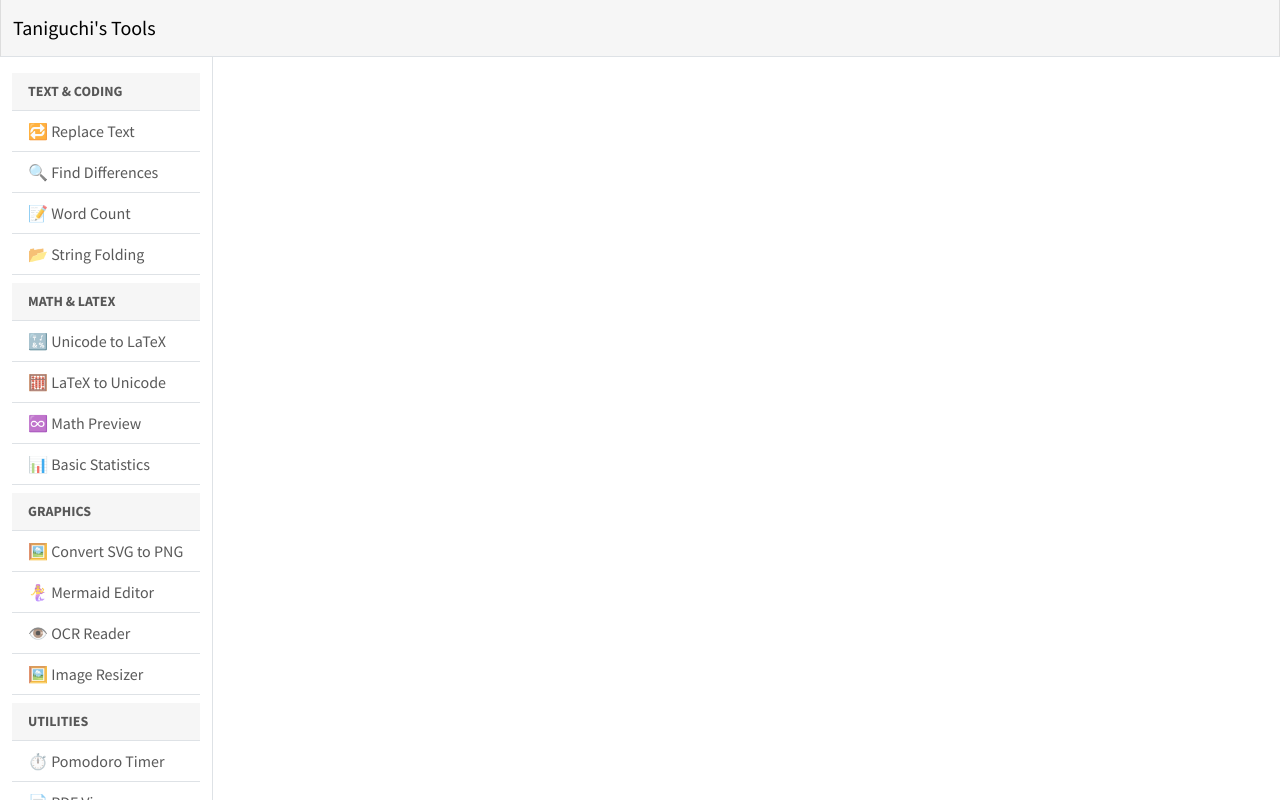
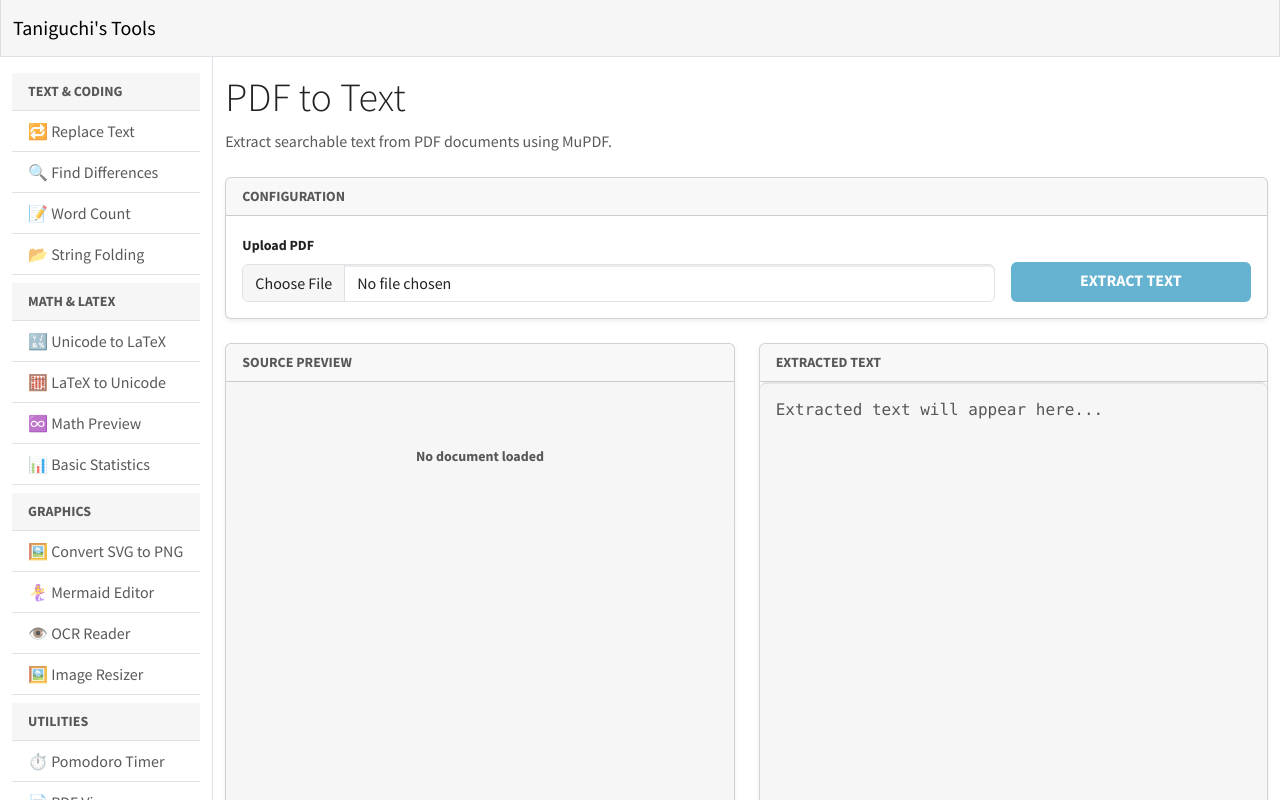
Before and after one commit to tani/tools, a Vue app: page /pdf-to-text in a window 1280 px wide. Shown: the top 800 px of the page. Built offline with nearby package versions, Linux system fonts and the light colour scheme.

Commit message:
feat: add PDF to Text tool using MuPDF

```diff
--- a/src/App.vue
+++ b/src/App.vue
@@ -150,6 +150,13 @@
                 >
                   📏 PDF Resizer
                 </RouterLink>
+                <RouterLink
+                  class="list-group-item list-group-item-action"
+                  active-class="active"
+                  to="/pdf-to-text"
+                >
+                  📝 PDF to Text
+                </RouterLink>
               </div>
             </div>
           </div>
--- a/src/router.ts
+++ b/src/router.ts
@@ -70,6 +70,10 @@ const routes = [
     path: "/pdf-resizer",
     component: () => import("./views/pdf-resizer.vue"),
   },
+  {
+    path: "/pdf-to-text",
+    component: () => import("./views/pdf-to-text.vue"),
+  },
 ];
 
 export const router = createRouter({
--- /dev/null
+++ b/src/views/pdf-to-text.vue
@@ -0,0 +1,139 @@
+<script setup lang="ts">
+import { ref } from 'vue';
+import * as mupdf from 'mupdf';
+import PdfViewer from '../components/PdfViewer.vue';
+
+const fileData = ref<Uint8Array | null>(null);
+const fileName = ref<string | null>(null);
+const resultText = ref("");
+const isProcessing = ref(false);
+const copyBtnText = ref("Copy");
+
+const handleFileChange = (event: Event) => {
+  const target = event.target as HTMLInputElement;
+  const file = target.files?.[0];
+  if (file && file.type === "application/pdf") {
+    fileName.value = file.name;
+    const reader = new FileReader();
+    reader.onload = (e) => {
+      const arrayBuffer = e.target?.result as ArrayBuffer;
+      fileData.value = new Uint8Array(arrayBuffer);
+      resultText.value = "";
+    };
+    reader.readAsArrayBuffer(file);
+  }
+};
+
+const extractText = async () => {
+  if (!fileData.value) return;
+
+  isProcessing.value = true;
+  resultText.value = "";
+
+  try {
+    const doc = mupdf.Document.openDocument(fileData.value, "application/pdf");
+    const pageCount = doc.countPages();
+    let combinedText = "";
+
+    for (let i = 0; i < pageCount; i++) {
+      const page = doc.loadPage(i);
+      const stext = page.toStructuredText();
+      combinedText += `--- Page ${i + 1} ---\n${stext.asText()}\n\n`;
+      stext.destroy();
+    }
+
+    resultText.value = combinedText;
+    doc.destroy();
+  } catch (error) {
+    console.error("PDF Text Extraction Error:", error);
+    alert("An error occurred while extracting text from the PDF.");
+  } finally {
+    isProcessing.value = false;
+  }
+};
+
+const copyToClipboard = () => {
+  navigator.clipboard.writeText(resultText.value).then(() => {
+    copyBtnText.value = "Copied!";
+    setTimeout(() => {
+      copyBtnText.value = "Copy";
+    }, 2000);
+  });
+};
+</script>
+
+<template>
+  <div>
+    <h2 class="display-6">PDF to Text</h2>
+    <p class="text-muted mb-4">
+      Extract searchable text from PDF documents using MuPDF.
+    </p>
+
+    <div class="card mb-4 shadow-sm">
+      <div class="card-header fw-bold small text-uppercase text-muted">Configuration</div>
+      <div class="card-body">
+        <div class="row g-3 align-items-end">
+          <div class="col-md-9">
+            <label class="form-label fw-bold small">Upload PDF</label>
+            <input
+              class="form-control"
+              type="file"
+              accept="application/pdf"
+              @change="handleFileChange"
+            />
+          </div>
+          <div class="col-md-3">
+            <button
+              class="btn btn-primary w-100"
+              @click="extractText"
+              :disabled="!fileData || isProcessing"
+            >
+              <span v-if="isProcessing" class="spinner-border spinner-border-sm me-2"></span>
+              Extract Text
+            </button>
+          </div>
+        </div>
+      </div>
+    </div>
+
+    <div class="row">
+      <!-- Preview Area -->
+      <div class="col-lg-6 mb-4">
+        <div class="card h-100 shadow-sm">
+          <div class="card-header fw-bold small text-uppercase text-muted">Source Preview</div>
+          <div class="card-body bg-light p-0 overflow-auto" style="min-height: 500px">
+            <PdfViewer :data="fileData" />
+          </div>
+        </div>
+      </div>
+
+      <!-- Result Area -->
+      <div class="col-lg-6 mb-4">
+        <div class="card h-100 shadow-sm">
+          <div class="card-header d-flex justify-content-between align-items-center">
+            <span class="fw-bold small text-uppercase text-muted">Extracted Text</span>
+            <button
+              v-if="resultText"
+              class="btn btn-sm btn-link p-0 text-decoration-none small"
+              @click="copyToClipboard"
+            >
+              {{ copyBtnText }}
+            </button>
+          </div>
+          <div class="card-body p-0">
+            <textarea
+              v-model="resultText"
+              class="form-control border-0 font-monospace p-3 bg-light"
+              style="resize: none; min-height: 500px; height: 100%;"
+              readonly
+              placeholder="Extracted text will appear here..."
+            />
+          </div>
+        </div>
+      </div>
+    </div>
+  </div>
+</template>
+
+<style scoped>
+</style>
```
